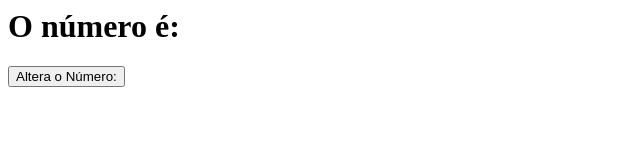
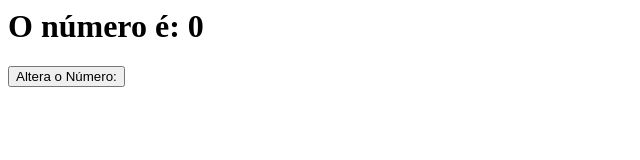
Before and after one commit to bonnamainmichelle/Angular-Output, an Angular app: page / in a window 1280 px wide. Shown: the top 160 px of the page, without its empty margins (0-640 px from the left). Built offline with nearby package versions, Linux system fonts and the light colour scheme.

Commit message:
3 files modified

```diff
--- a/src/app/filho/filho.component.ts
+++ b/src/app/filho/filho.component.ts
@@ -11,6 +11,6 @@ export class FilhoComponent implements OnInit {
 
   ngOnInit() {}
   handerClick() {
-    this.changeNumber.emit();
+    this.changeNumber.emit(); //mandando para o ar, só que o pai pega esse evento
   }
 }
--- a/src/app/pai/pai.component.html
+++ b/src/app/pai/pai.component.html
@@ -1,3 +1,3 @@
-<h1>O número é:</h1>
+<h1>O número é: {{ _myNumber }}</h1>
 
 <app-filho (changeNumber)="onChangeNumber()"></app-filho>
--- a/src/app/pai/pai.component.ts
+++ b/src/app/pai/pai.component.ts
@@ -6,8 +6,13 @@ import { Component, OnInit } from '@angular/core';
   styleUrls: ['./pai.component.css'],
 })
 export class PaiComponent implements OnInit {
+  public _myNumber: number = 0;
   constructor() {}
 
   ngOnInit() {}
-  onChangeNumber() {}
+  onChangeNumber() {
+    //Pai pega o evento do ar que o filho enviou
+    this._myNumber = Math.floor(Math.random() * 10);
+
+  }
 }
```
